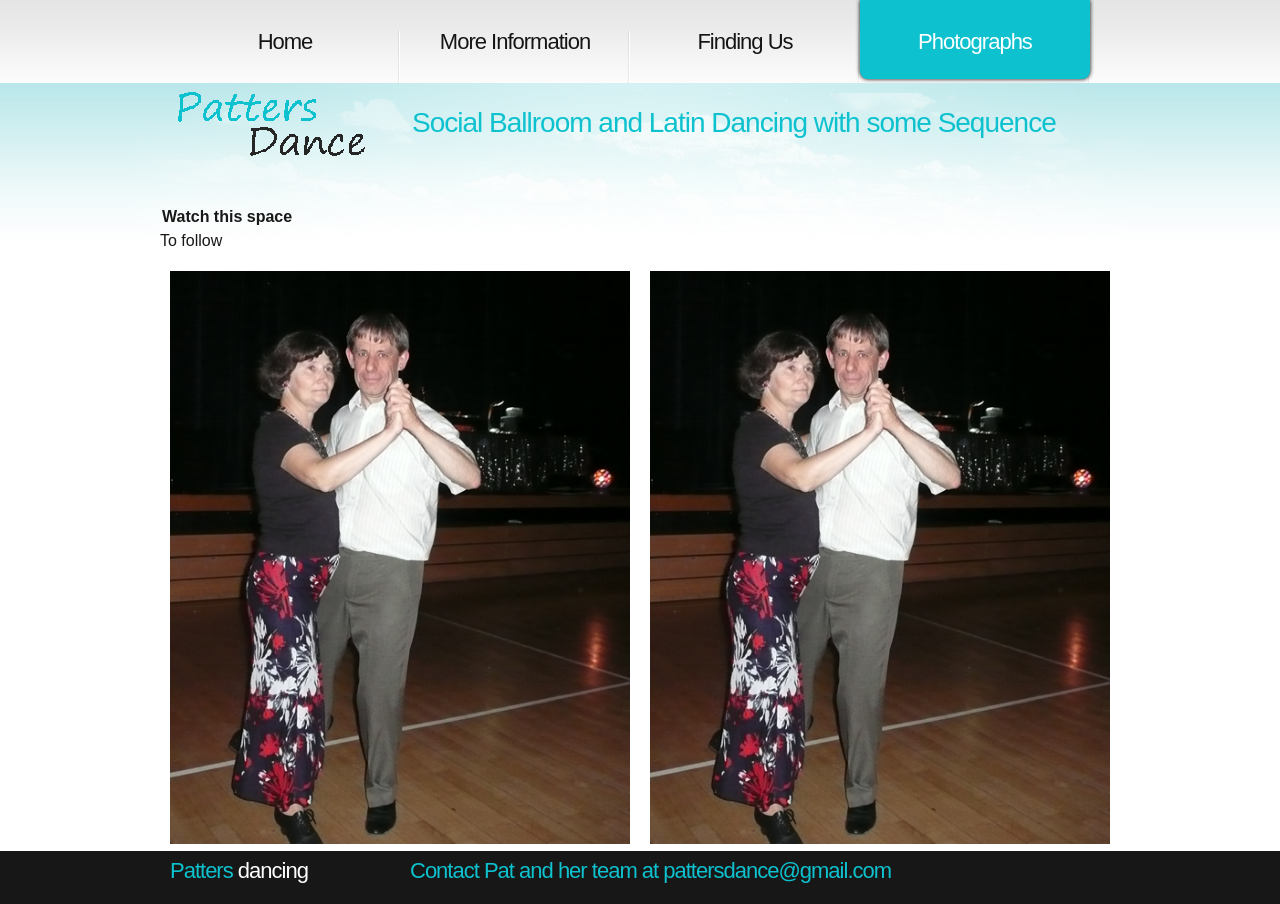
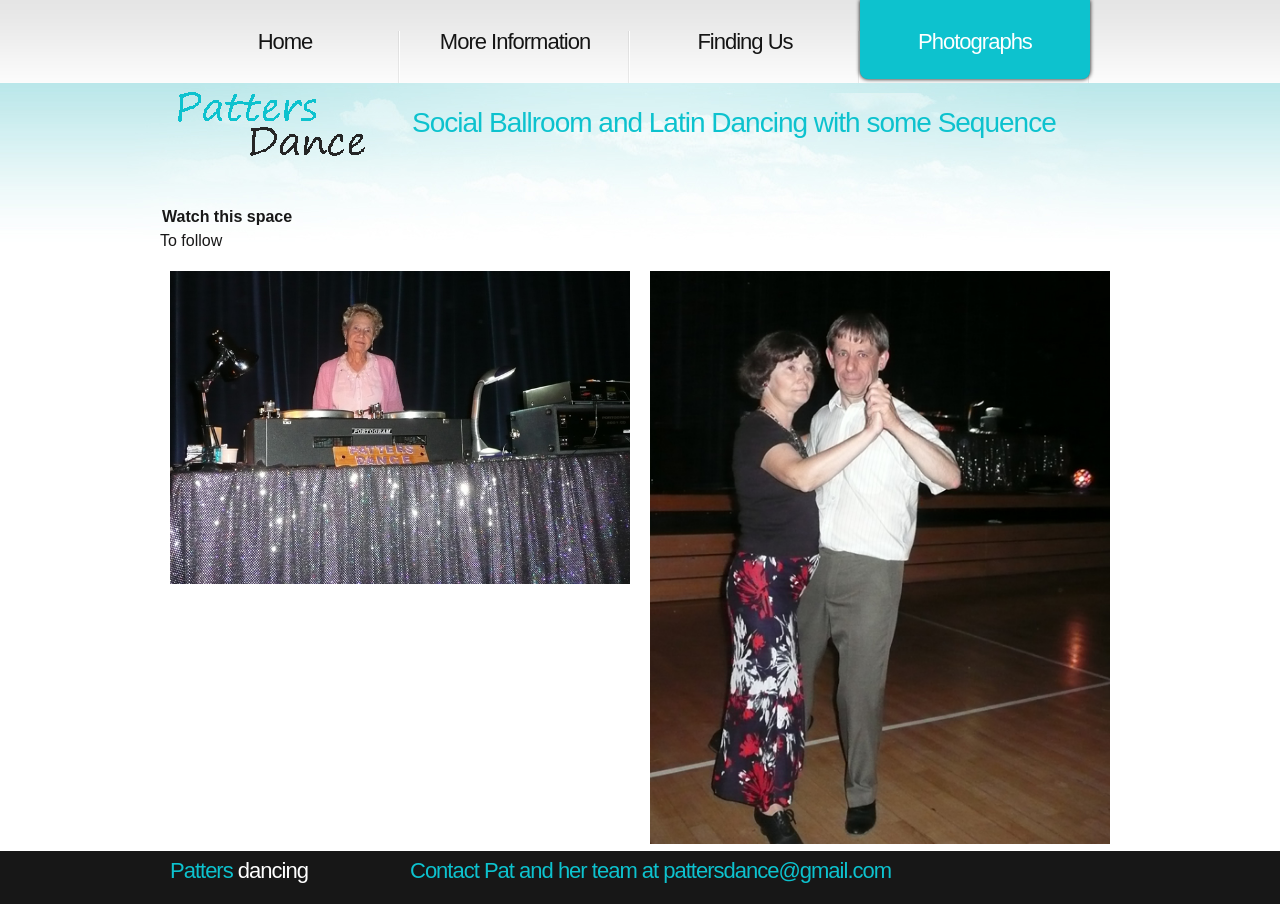
Before and after one commit to ramsayd/patters, a Jekyll site: the page built from 60_photographs.md, in a window 1280 px wide. Built offline with Jekyll 4.4.1, drawn with Linux system fonts in a browser that asks for light colours.

Commit message:
Update 60_photographs.md

```diff
--- a/60_photographs.md
+++ b/60_photographs.md
@@ -9,7 +9,7 @@ Watch this space
 To follow
 <div>
   <article class="grid_6">
-    <img width="100%" src="images/Duncan%20%26%20C%20cropped%20%26%20resized.jpg"/>
+    <img width="100%" src="images/Pat%20Cropped%20resized.jpg"/>
   </article>
   <article class="grid_6">
     <img width="100%" src="images/Duncan%20%26%20C%20cropped%20%26%20resized.jpg"/>
```
